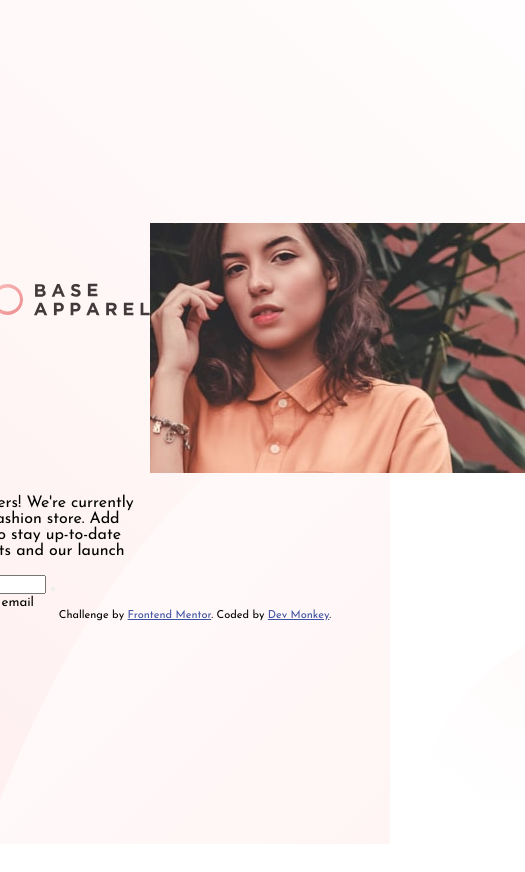
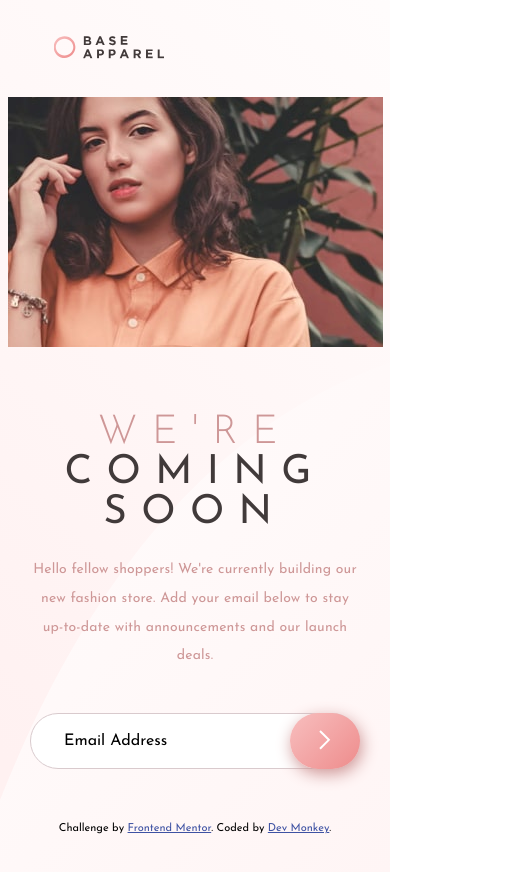
Before and after one commit to halocoders/Frontend-Mentor-Challenge, a plain HTML site: page 10. base-apparel-coming-soon-master/index.html in a window 390 px wide. Shown: the whole page, 525 px wide, since content can reach past the window. Before the commit the page ends 844 px from the top, so only its background shows below. Drawn offline with Linux system fonts and the light colour scheme; files whose address does not match are found by name.

Commit message:
full fix

```diff
--- a/10. base-apparel-coming-soon-master/index.html
+++ b/10. base-apparel-coming-soon-master/index.html
@@ -14,6 +14,7 @@
 
     <link rel="stylesheet" href="./style/main.css" />
     <link rel="stylesheet" href="./style/coming.css" />
+    <link rel="stylesheet" href="./style/footer.css" />
 
     <title>Frontend Mentor | Base Apparel coming soon page</title>
 
@@ -50,28 +51,33 @@
           </div>
           <div class="coming-content">
             <h1 class="coming-heading">
-              We're <br />
-              coming <br />
-              soon
+              <span class="coming-anim--1"> We're </span> <br />
+              <span class="coming-span">
+                <span class="coming-anim--2"> coming </span> <br />
+                <span class="coming-anim--3"> soon </span>
+              </span>
             </h1>
             <p class="coming-text">
               Hello fellow shoppers! We're currently building our new fashion
               store. Add your email below to stay up-to-date with announcements
               and our launch deals.
             </p>
-            <form action="#" class="coming-form" id="emailform">
+            <form action="#" class="coming-form" id="emailform" data-form>
               <input
-                type="email"
                 placeholder="Email Address"
                 class="coming-input"
                 id="email"
                 name="email"
+                autocomplete="off"
+                data-input
               />
               <button
                 type="submit"
                 class="coming-button"
                 form="emailform"
                 value="Submit"
+                id="button"
+                data-button
               ></button>
             </form>
             <small class="coming-error"> Please provide a valid email</small>
@@ -88,5 +94,7 @@
         >. Coded by <a href="#" target="_blank">Dev Monkey</a>.
       </p>
     </footer>
+
+    <script src="./js/main.js"></script>
   </body>
 </html>
--- /dev/null
+++ b/10. base-apparel-coming-soon-master/js/main.js
@@ -0,0 +1,16 @@
+const form = document.querySelector("[data-form]");
+const input = document.querySelector("[data-input]");
+const submitBtn = document.querySelector("[data-button]");
+
+const validateEmail = (e) => {
+  const emailRegex =
+    /^[a-zA-Z0-9.!#$%&'*+/=?^_`{|}~-]+@[a-zA-Z0-9-]+(?:\.[a-zA-Z0-9-]+)*$/;
+  if (input.value === "" || !emailRegex.test(input.value)) {
+    form.classList.add("invalid");
+    e.preventDefault();
+  } else {
+    form.submit;
+  }
+};
+
+submitBtn.addEventListener("click", validateEmail);
--- a/10. base-apparel-coming-soon-master/style/coming.css
+++ b/10. base-apparel-coming-soon-master/style/coming.css
@@ -11,3 +11,188 @@
 .coming-hero {
   grid-row: span 2;
 }
+
+.coming-content {
+  margin: 30px 0 0 127px;
+}
+
+.coming-heading {
+  font-size: 3.875rem;
+  font-weight: 300;
+  text-transform: uppercase;
+  letter-spacing: 1.1rem;
+  color: var(--desaturatedred);
+}
+
+.coming-span {
+  font-weight: 400;
+  color: var(--darkgrayishred);
+}
+
+.coming-anim--1 {
+  animation: headingSlide 500ms forwards;
+  display: inline-block;
+}
+.coming-anim--2 {
+  animation: headingSlide 500ms forwards;
+  animation-delay: 250ms;
+  display: inline-block;
+  opacity: 0;
+}
+.coming-anim--3 {
+  animation: headingSlide 500ms forwards;
+  animation-delay: 500ms;
+  display: inline-block;
+  opacity: 0;
+}
+
+.coming-text {
+  font-size: 0.98rem;
+  color: var(--desaturatedred);
+  max-width: 440px;
+  line-height: 1.8rem;
+  letter-spacing: 0.01rem;
+  margin: 23px 0 42px 0;
+}
+
+.coming-form {
+  position: relative;
+  max-width: 440px;
+  width: 100%;
+}
+
+.invalid.coming-form .coming-input {
+  border: 1px solid var(--softred);
+}
+
+.invalid.coming-form::before {
+  content: url(../images/icon-error.svg);
+  position: absolute;
+  top: 50%;
+  transform: translateY(-75%);
+  transform: translateY(-45%);
+  right: 30%;
+}
+.coming-input {
+  width: 100%;
+  height: 56px;
+  border-radius: 40px;
+  padding-left: 33px;
+  padding-right: 33px;
+  border: 1px solid var(--redgrayish);
+}
+
+.coming-input::placeholder {
+  font-family: "Josefin Sans", sans-serif;
+  color: var(--clr-red);
+  font-size: 1rem;
+}
+
+input {
+  font-family: "Josefin Sans", sans-serif;
+  font-size: 1rem;
+}
+
+*:focus {
+  outline: none;
+  font-family: "Josefin Sans", sans-serif;
+  color: var(--clr-red);
+  font-size: 1rem;
+}
+
+.coming-button {
+  position: absolute;
+  display: flex;
+  justify-content: center;
+  align-items: center;
+  border: none;
+  top: 0;
+  right: 0;
+  height: 100%;
+  width: 100px;
+  background: linear-gradient(var(--gr-red-dark));
+  border-radius: 40px;
+  box-shadow: 2px 5px 16px 0 var(--desaturatedred);
+  cursor: pointer;
+  transition: width 250ms ease-in;
+}
+.coming-button:hover {
+  width: 120px;
+  opacity: 0.9;
+}
+
+.coming-button::before {
+  content: url(../images/icon-arrow.svg);
+}
+
+.coming-error {
+  margin: 10px 0 0 20px;
+  display: inline-block;
+  color: var(--softred);
+  visibility: hidden;
+}
+
+.coming-form.invalid + .coming-error {
+  visibility: visible;
+}
+
+@media (max-width: 1200px) {
+  .coming-hero {
+    align-self: center;
+    padding: 0 25px;
+  }
+}
+
+@media (max-width: 900px) {
+  .coming-wrapper {
+    grid-template-columns: 1fr;
+    grid-template-rows: auto;
+    justify-items: center;
+  }
+  .coming-header {
+    margin: 30px 0 30px 30px;
+    justify-self: flex-start;
+    transform: scale(0.7);
+  }
+  .coming-hero {
+    padding: 0;
+  }
+  .coming-hero img {
+    display: block;
+    width: 100%;
+    margin: 0 0 66px 0;
+  }
+  .coming-content {
+    margin: 0;
+    text-align: center;
+  }
+  .coming-heading {
+    font-size: 3rem;
+  }
+  .coming-text {
+    font-size: 0.95rem;
+  }
+}
+
+@media (max-width: 480px) {
+  .coming-wrapper {
+    margin: 0;
+  }
+  .coming-content {
+    margin: 0 30px;
+  }
+  .coming-heading {
+    font-size: 2.5rem;
+    letter-spacing: 0.9rem;
+  }
+  .coming-text {
+    font-size: 0.875rem;
+  }
+  .coming-button {
+    width: 70px;
+  }
+  .coming-button:hover {
+    width: 80px;
+    opacity: 0.8;
+  }
+}
--- /dev/null
+++ b/10. base-apparel-coming-soon-master/style/footer.css
@@ -0,0 +1,3 @@
+footer {
+  margin: 30px auto;
+}
--- a/10. base-apparel-coming-soon-master/style/main.css
+++ b/10. base-apparel-coming-soon-master/style/main.css
@@ -22,6 +22,7 @@
 
 html {
   font-size: 16px;
+  scroll-behavior: smooth;
 }
 
 body {
@@ -34,8 +35,20 @@ body {
   background: url("../assets/img/bg-pattern-desktop.svg"),
     linear-gradient(var(--gr-red-light));
   background-repeat: no-repeat;
+  padding-bottom: 35px;
 }
 
 .container {
   max-width: 1400px;
 }
+
+@keyframes headingSlide {
+  0% {
+    opacity: 0;
+    transform: translateX(-100px);
+  }
+  100% {
+    opacity: 1;
+    transform: translateX(0px);
+  }
+}
```
